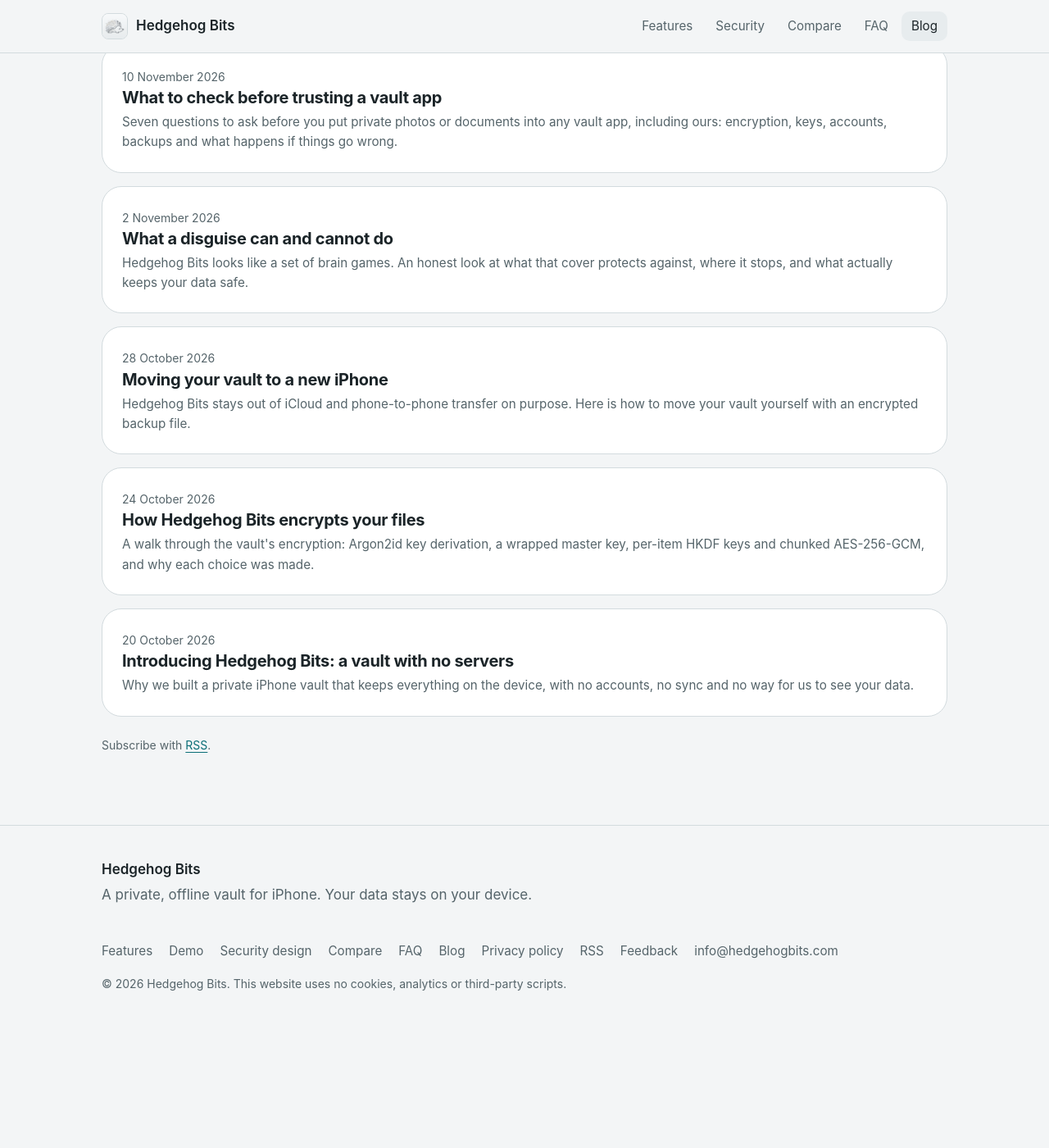
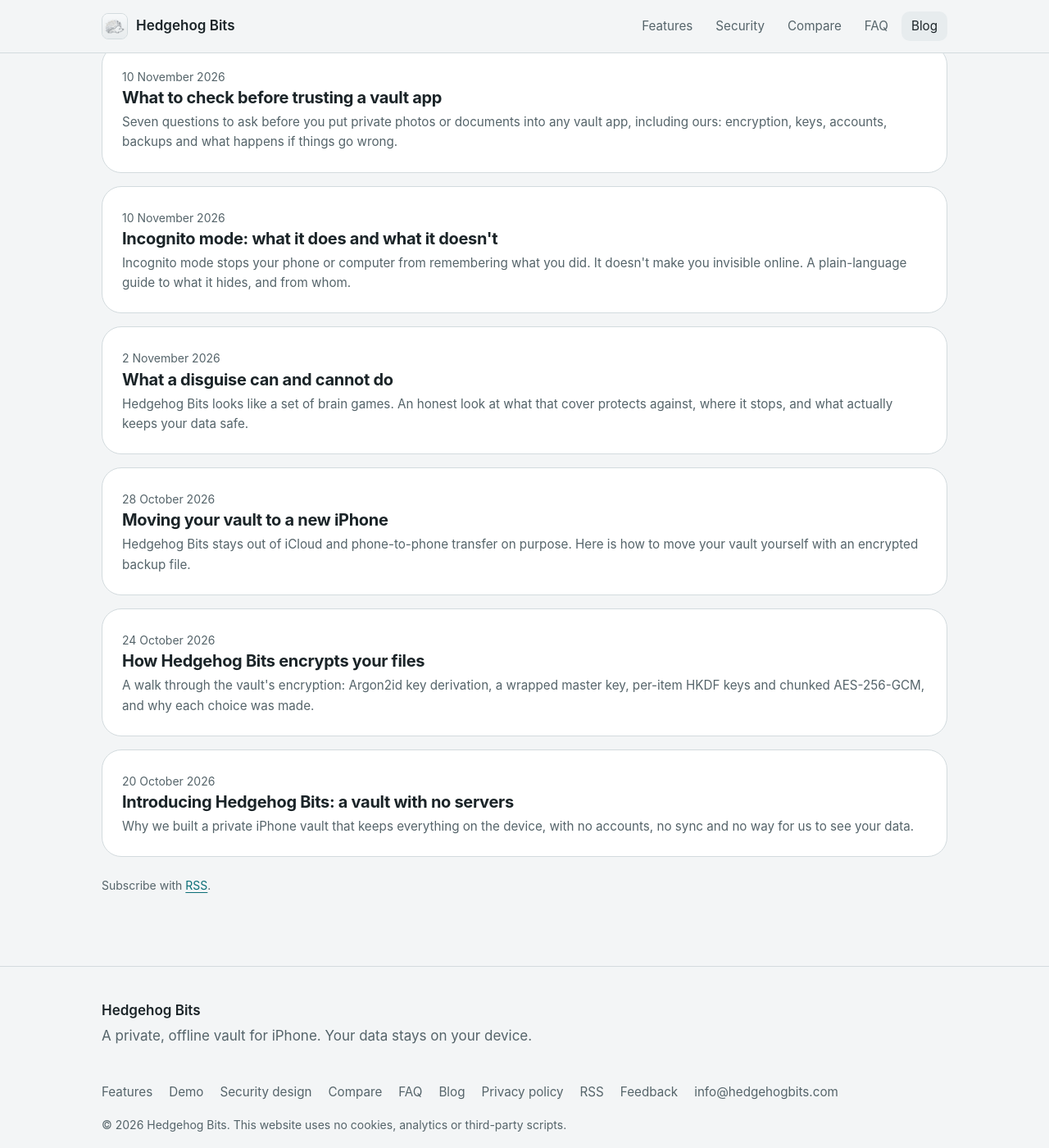
Before and after one commit to enjoypatterns/hedgehogbits-website, a Jekyll site: the page built from blog/index.html, in a window 1280 px wide and 1400 px high, scrolled down 1479 px. Shown: the whole window at 82% size. Built offline with Jekyll 4.4.1, drawn with Linux system fonts in a browser that asks for light colours; before the commit the page ends 2737 px from its top, so only the background shows below that; part of the change alters nothing that is shown.

Commit message:
Add blog post: what incognito mode does and doesn't do
Plain-language guide to private browsing, with a Firefox private window
screenshot. Adds figure and caption styles for images in posts.

Co-Authored-By: Claude Opus 5.5 <noreply@anthropic.com>

```diff
--- /dev/null
+++ b/_posts/2026-11-10-what-incognito-mode-does-and-does-not-do.md
@@ -0,0 +1,96 @@
+---
+title: "Incognito mode: what it does and what it doesn't"
+description: >-
+  Incognito mode stops your phone or computer from remembering what you did.
+  It doesn't make you invisible online. A plain-language guide to what it hides,
+  and from whom.
+tags: [privacy, how-to, iphone]
+---
+
+Most web browsers have a private mode. Chrome calls it **Incognito**, Safari calls it **Private Browsing**, Firefox calls it a **Private Window** and Microsoft Edge calls it **InPrivate**. The names sound secretive, and many people think it hides more than it does.
+
+In a study of 460 people, more than half believed that searching in a private window stopped Google from saving those searches, even while they were signed in to their Google account. More than a third thought it stopped their employer from seeing what they visited. Neither is true ([Wu et al., 2018](https://cispa.de/en/research/publications/69070-your-secrets-are-safe-how-browsers-explanations-impact-misconceptions-about-private-browsing-mode)).
+
+Here is what it really does, in plain words.
+
+## The short version
+
+Incognito mode is about **your device forgetting**. It is not about **the internet forgetting**.
+
+When you close your private windows, your phone or computer throws away what it would normally remember from that visit. The websites you visited, and the networks your connection passed through, can still see what they always could.
+
+<figure>
+  <img src="{{ '/assets/blog/firefox-private-window.webp' | relative_url }}" width="1200" height="610" loading="lazy" alt="Firefox's private window. It says: You're off the record. We'll erase every search and sign-in when you close all your Private Windows. Firefox's built-in protections are on here too, like blocking trackers.">
+  <figcaption>Firefox's private window. "Off the record" means your device won't keep a record. The websites you visit still can.</figcaption>
+</figure>
+
+## What incognito mode does
+
+When you close your private windows or tabs, your device forgets:
+
+- **Your browsing history.** The pages you visited won't appear in your history list.
+- **What you typed into search boxes and forms.** It won't be suggested to you next time.
+- **Sign-ins.** If you sign in to a website in private mode, you are signed out when you close it.
+- **Small notes websites leave on your device.** Websites store little bits of information to recognise you when you come back (these are often called *cookies*). In private mode, they are deleted when you close it.
+
+This makes incognito mode genuinely useful when:
+
+- **you're using someone else's phone or computer** and want to check your email without staying signed in.
+- **you're shopping for a gift** on a shared device and don't want the surprise spoiled by history or suggestions.
+- **you're looking up something sensitive**, like a health worry, and don't want it popping up as a suggestion when someone else uses the browser.
+
+### Some browsers add a little more
+
+As the Firefox screen above says, some browsers also turn on extra protection in private mode. Firefox blocks many *trackers*: hidden pieces of other companies' code that follow you from site to site. Safari on iPhone blocks known trackers too, and strips some of the tracking information that gets added to links.
+
+This helps, but it has limits. It doesn't stop the website you are actually on from seeing what you do there, and it can't help once you sign in.
+
+## What incognito mode doesn't do
+
+### Websites still know it's you if you sign in
+
+If you sign in to Google, Facebook, Amazon or any other account in private mode, that website knows exactly who you are and can keep a record of what you do there, just as it normally would.
+
+### Websites still see what you do on them
+
+Even without signing in, a website can see which of its pages you look at and what you search for on it. Google now says this plainly on Chrome's Incognito page: using Incognito won't change how data is collected by websites you visit and the services they use, including Google.
+
+### Your internet provider, school or workplace can still see where you go
+
+Your visits still travel through your home internet provider, your mobile network, or the Wi-Fi you are using. At work or school, that network may be monitored. A private window doesn't hide your visits from any of them.
+
+### Websites can still see roughly where you are
+
+The websites you visit can usually tell which town or area you are connecting from. Private mode on its own doesn't change that.
+
+### It doesn't protect you from viruses or scams
+
+A private window is not a safer window. Fake websites, harmful downloads and scam messages work exactly the same in private mode.
+
+### Things you save stay saved
+
+Private mode only forgets what the *browser* remembers. If you download a file, take a screenshot or add a bookmark, that stays on your device after you close the window. Almost everyone in the study above got this one right.
+
+### Open private tabs can still be seen
+
+Private tabs stay open until you close them. If someone picks up your unlocked phone or computer while they are still open, they can see them. Close them when you're done, or lock them (see below).
+
+## Even big companies have been caught out
+
+In 2024, Google settled a US lawsuit brought by people who said Google kept collecting information about them while they used Incognito mode. Google agreed to delete or anonymise records it had collected, to explain more clearly what Incognito does, and to block some tracking in Incognito by default ([The Register](https://www.theregister.com/2024/04/01/google_will_delete_data_incognito/)). The lesson is simple: private mode was never designed to stop websites from collecting information.
+
+## How to open a private tab on iPhone
+
+1. Open **Safari**.
+2. Touch and hold the **tabs button** (two overlapping squares).
+3. Choose **New Private Tab**.
+
+Safari shows that you are in Private mode. To go back to your normal tabs, tap the tabs button and switch from **Private** to your other tabs. The buttons can move a little between versions of iOS, but the tabs button is always the place to look.
+
+Since iOS 17, Safari locks your private tabs when you leave them, so they need Face ID or your passcode to open again. This is usually on already. You can check it in **Settings → Apps → Safari** (on older versions, **Settings → Safari**): look for **Require Face ID to Unlock Private Browsing**. It's worth keeping on if other people sometimes use your phone.
+
+## Related
+
+{% include post-link.html slug="private-files-on-a-shared-phone" text="Keeping private files private on a shared phone" prefix="- " %}
+{% include post-link.html slug="where-hidden-photos-on-iphone-actually-go" text="Where hidden photos on iPhone actually go" prefix="- " %}
+- [What a disguise can and cannot do]({{ site.baseurl }}{% post_url 2026-11-02-what-a-disguise-can-and-cannot-do %})
--- a/assets/css/main.css
+++ b/assets/css/main.css
@@ -166,6 +166,9 @@ p { margin: 0 0 1em; }
 .prose li { margin-bottom: .35em; }
 .prose table { border-collapse: collapse; width: 100%; font-size: .95rem; margin: 1.5em 0; }
 .prose th, .prose td { border-bottom: 1px solid var(--border); padding: 10px 12px 10px 0; text-align: left; vertical-align: top; }
+.prose figure { margin: 1.8em 0; }
+.prose figure img { display: block; width: 100%; height: auto; border-radius: 12px; border: 1px solid var(--border); }
+.prose figcaption { margin-top: 10px; font-size: .95rem; color: var(--muted); }
 .prose blockquote { margin: 1.5em 0; padding: 4px 20px; border-left: 3px solid var(--border); color: var(--muted); }
 code { font-family: var(--mono); font-size: .88em; background: var(--surface-alt); padding: 2px 6px; border-radius: 6px; }
 pre { background: var(--surface); border: 1px solid var(--border); border-radius: var(--radius); padding: 16px; overflow-x: auto; }
```
Also changed, not shown: assets/blog/firefox-private-window.webp (added).
